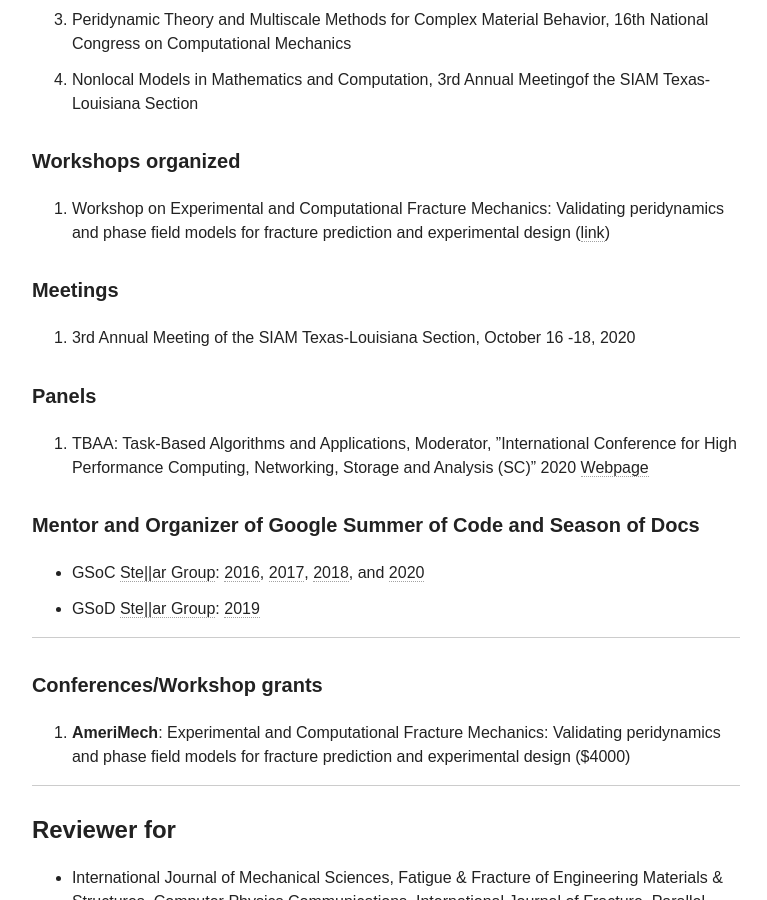
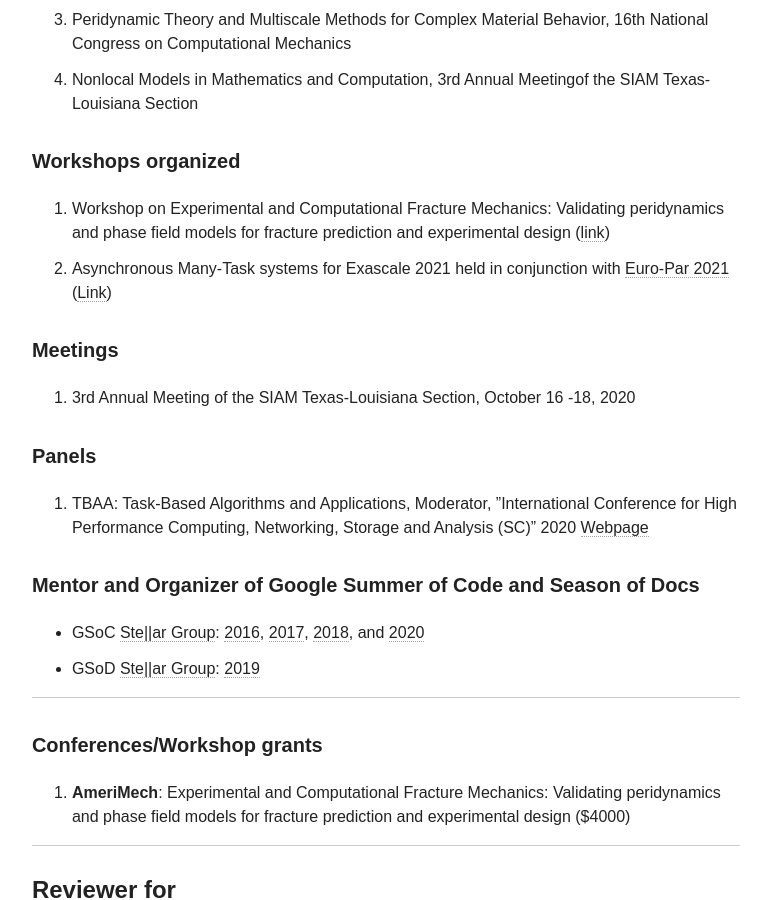
Before and after one commit to diehlpk/diehlpk.github.io, a Jekyll site: the page built from cv/index.md, in a window 1280 px wide and 900 px high, scrolled down 9093 px. Shown: the whole window, without its empty margins (254-1021 px from the left). Built offline with Jekyll 4.4.1, drawn with Linux system fonts in a browser that asks for light colours; nearby versions of some CDN libraries; some web fonts are replaced.

Commit message:
Add workshop

```diff
--- a/cv/index.md
+++ b/cv/index.md
@@ -254,6 +254,7 @@
 
 1. Workshop on Experimental and Computational Fracture Mechanics:  Validating peridynamics and phase field models for fracture
 prediction and experimental design ([link](http://wfm2020.usacm.org/))
+2. Asynchronous Many-Task systems for Exascale 2021 held in conjunction with [Euro-Par 2021](https://2021.euro-par.org/) ([Link](https://amte2021.stellar-group.org/))
 
 ##### Meetings
 
```
